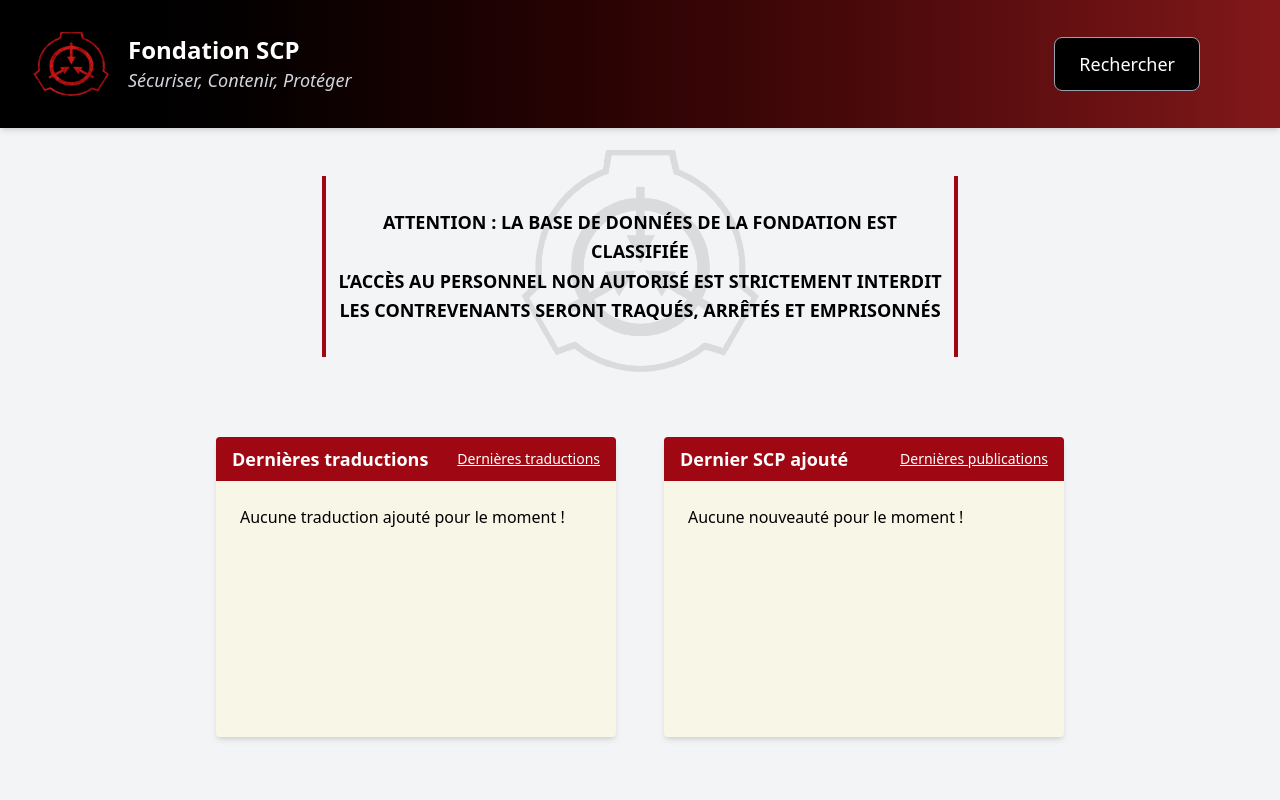
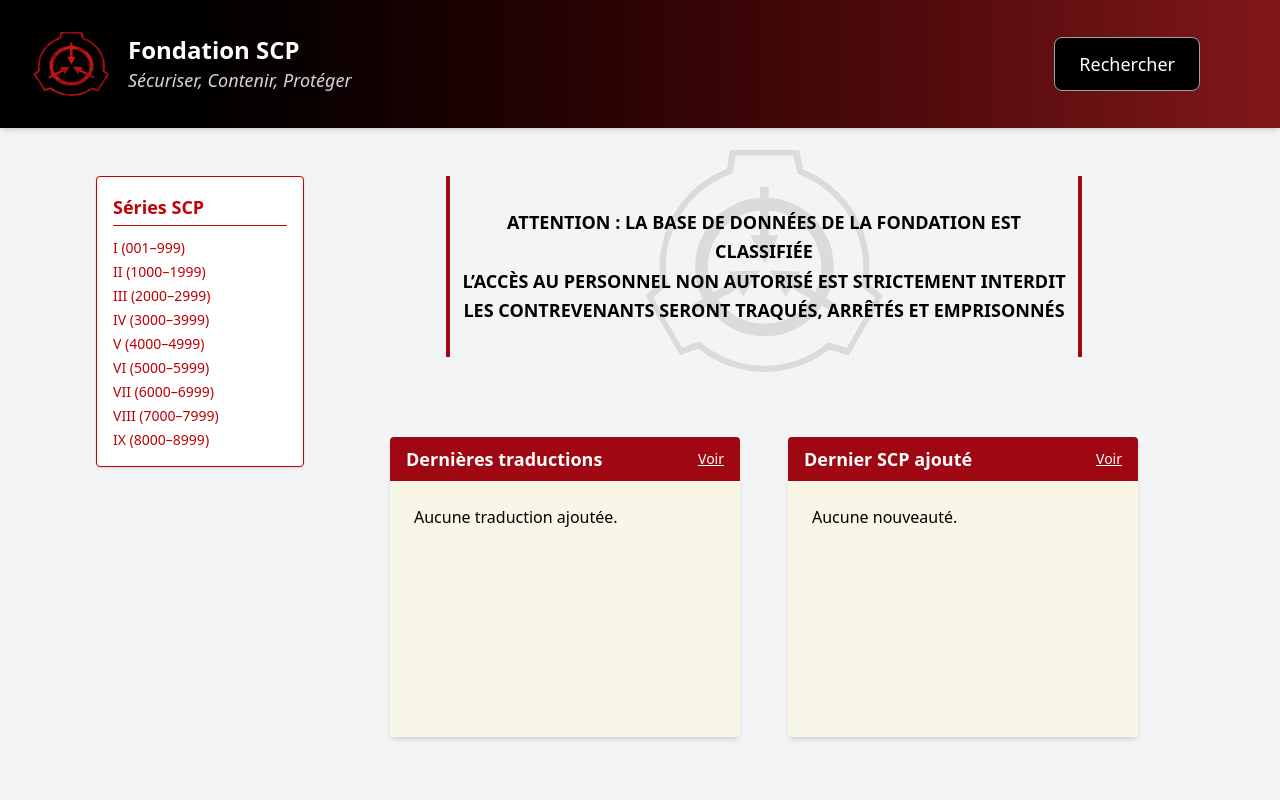
Before and after one commit to LelievreTom/siteperso, a React (Vite) app: page /scp in a window 1280 px wide. Shown: the top 800 px of the page. Built offline with nearby package versions, Linux system fonts and the light colour scheme.

Commit message:
refonte homepage SCP

```diff
--- a/src/scp/homepage.jsx
+++ b/src/scp/homepage.jsx
@@ -9,13 +9,23 @@
   const logoRef = useRef(null);
   const navigate = useNavigate();
 
+  const series = [
+    { label: "I", start: 1, end: 999 },
+    { label: "II", start: 1000, end: 1999 },
+    { label: "III", start: 2000, end: 2999 },
+    { label: "IV", start: 3000, end: 3999 },
+    { label: "V", start: 4000, end: 4999 },
+    { label: "VI", start: 5000, end: 5999 },
+    { label: "VII", start: 6000, end: 6999 },
+    { label: "VIII", start: 7000, end: 7999 },
+    { label: "IX", start: 8000, end: 8999 },
+  ];
+
   return (
-    <div className="min-h-screen bg-gray-100 relative">
-      {/* Bloc SCP agrandi avec dégradé */}
+    <div className="min-h-screen bg-gray-100">
+      {/* HEADER */}
       <div className="w-full h-32 bg-gradient-to-r from-black to-red-900 flex items-center justify-between px-8 shadow-md">
-        {/* Partie gauche : logo + texte */}
         <div className="flex items-center space-x-4">
-          {/* Logo */}
           <img src={redScpLogo} alt="Logo SCP" className="h-20 w-20" />
           <div className="flex flex-col">
             <span className="text-white font-bold text-2xl">Fondation SCP</span>
@@ -24,17 +34,41 @@
             </span>
           </div>
         </div>
-        {/* Partie droite : bouton */}
+
         <button className="bg-black border border-gray-400 text-white font-medium px-6 py-3 mr-12 rounded-lg text-lg hover:border-white transition">
           Rechercher
         </button>
       </div>
 
-      {/* Contenu principal */}
-      <main className="pt-12 px-6 md:px-24 lg:px-32">
-        {/* Section avertissement */}
+      {/* CONTENU PRINCIPAL */}
+      <main className="pt-12 px-6 md:px-16 lg:px-24 flex gap-10">
+
+        {/* SIDEBAR SERIES */}
+        <aside className="w-52 h-fit bg-white border border-red-700 text-red-700 p-4 rounded shadow-sm hidden lg:block self-start">
+          <h2 className="text-lg font-bold mb-3 border-b border-red-700 pb-1">
+            Séries SCP
+          </h2>
+
+          <div className="flex flex-col gap-1 text-sm">
+            {series.map((serie, index) => (
+              <button
+                key={index}
+                onClick={() => navigate(`/serie/${serie.start}-${serie.end}`)}
+                className="text-left hover:text-black transition"
+              >
+                {serie.label} (
+                {String(serie.start).padStart(3, "0")}–
+                {String(serie.end).padStart(3, "0")})
+              </button>
+            ))}
+          </div>
+        </aside>
+
+        {/* CONTENU */}
+        <div className="flex-1">
+
+          {/* AVERTISSEMENT */}
           <section className="relative flex items-center justify-center text-center mb-20">
-          {/* Logo animé */}
             <motion.img
               ref={logoRef}
               src={scpLogo}
@@ -48,15 +82,12 @@
               transition={{ type: "spring", stiffness: 100, damping: 10 }}
             />
 
-          {/* Message */}
             <div
-            className="relative z-10 text-black max-w-3xl px-4 py-8 flex items-center justify-center group"
+              className="relative z-10 text-black max-w-3xl px-4 py-8 flex items-center justify-center"
               onMouseEnter={() => setHovered(true)}
               onMouseLeave={() => setHovered(false)}
             >
-            {/* Barre gauche */}
               <div className="absolute left-0 top-0 bottom-0 w-1 bg-red-800"></div>
-            {/* Barre droite */}
               <div className="absolute right-0 top-0 bottom-0 w-1 bg-red-800"></div>
 
               <p className="text-lg font-bold leading-relaxed">
@@ -66,56 +97,45 @@
                 LES CONTREVENANTS SERONT TRAQUÉS, ARRÊTÉS ET EMPRISONNÉS
               </p>
             </div>
-
           </section>
 
-        {/* Section nouveautés */}
-        <section className="flex flex-col md:flex-row justify-center gap-12">
-        {/* Nouvelles traductions */}
-        <div
-            className="bg-yellow-100/30 rounded shadow-md overflow-hidden w-[350px] lg:w-[400px] h-[300px]" >
-            {/* Mini-header */}
+          {/* NEWS */}
+          <section className="flex flex-col md:flex-row gap-12 justify-center mb-20">
+            {/* Traductions */}
+            <div className="bg-yellow-100/30 rounded shadow-md overflow-hidden w-[350px] h-[300px]">
               <div className="flex justify-between items-center bg-red-800 text-white px-4 py-2">
                 <h2 className="text-lg font-bold">Dernières traductions</h2>
                 <button
                   className="text-sm underline hover:text-gray-200"
-                onClick={() => navigate("/traductions-news")} // mettre la route correspondante
+                  onClick={() => navigate("/traductions-news")}
                 >
-                Dernières traductions
+                  Voir
                 </button>
               </div>
 
-            {/* Contenu des news */}
-            <div className="p-6 overflow-y-auto h-[calc(100%-50px)]">
-            <ul className="space-y-2">
-                <p>Aucune traduction ajouté pour le moment !</p>
-            </ul>
+              <div className="p-6">
+                <p>Aucune traduction ajoutée.</p>
               </div>
             </div>
 
             {/* Nouveaux SCP */}
-        <div
-            className="bg-yellow-100/30 rounded shadow-md overflow-hidden w-[350px] lg:w-[400px] h-[300px]"
-        >
-            {/* Mini-header */}
+            <div className="bg-yellow-100/30 rounded shadow-md overflow-hidden w-[350px] h-[300px]">
               <div className="flex justify-between items-center bg-red-800 text-white px-4 py-2">
                 <h2 className="text-lg font-bold">Dernier SCP ajouté</h2>
                 <button
                   className="text-sm underline hover:text-gray-200"
-                onClick={() => navigate("/scp-news")} // mettre la route correspondante
+                  onClick={() => navigate("/scp-news")}
                 >
-                Dernières publications
+                  Voir
                 </button>
               </div>
 
-            {/* Contenu des news */}
-            <div className="p-6 overflow-y-auto h-[calc(100%-50px)]">
-            <ul className="space-y-2">
-                <p>Aucune nouveauté pour le moment !</p>
-            </ul>
+              <div className="p-6">
+                <p>Aucune nouveauté.</p>
               </div>
             </div>
           </section>
+
            {/* Section présentation de la Fondation */}
         <section className="mt-20 flex justify-center">
           <div className="max-w-4xl bg-white/90 text-black rounded-lg shadow-lg p-8 text-center">
@@ -132,12 +152,12 @@
               La Fondation agit à échelle mondiale, hors des juridictions nationales, et reçoit un mandat des
               gouvernements pour identifier, contenir et sécuriser les objets, entités et phénomènes anormaux.
               Ces anomalies représentent une menace majeure pour la stabilité de notre monde, qu'il s'agisse de
-              danger physique, psychologiques ou cognitifs.
+              dangers physiques, psychologiques ou cognitifs.
             </p>
             <p className="leading-relaxed text-lg mb-4">
               Votre rôle, en tant que membre du personnel, est de participer au maintien de la normalité afin que
               l'humanité continue de vivre sans peur, sans doute ni méfiance. La fondation œuvre à préserver
-              l'indépendance de l'espèce humaine contre toute influence d'orrigine extraterrestre,
+              l'indépendance de l'espèce humaine contre toute influence d'origine extraterrestre,
               extradimensionnelle ou extranormale.
             </p>
             <p className="leading-relaxed text-lg mb-4">
@@ -192,6 +212,7 @@
           </div>
         </section>
 
+        </div>
       </main>
     </div>
   );
```
Lines whose indentation alone changed are shown as unchanged.
